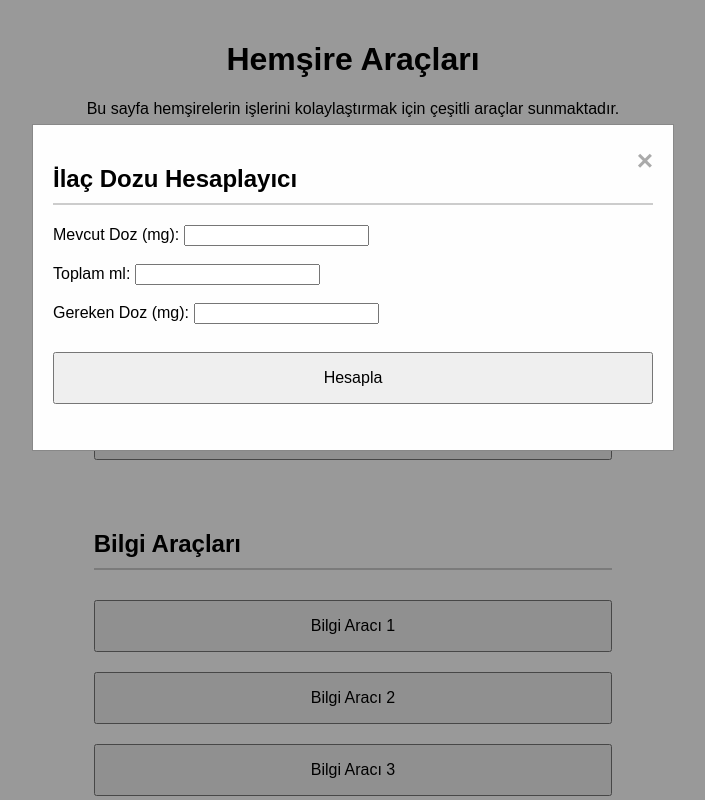
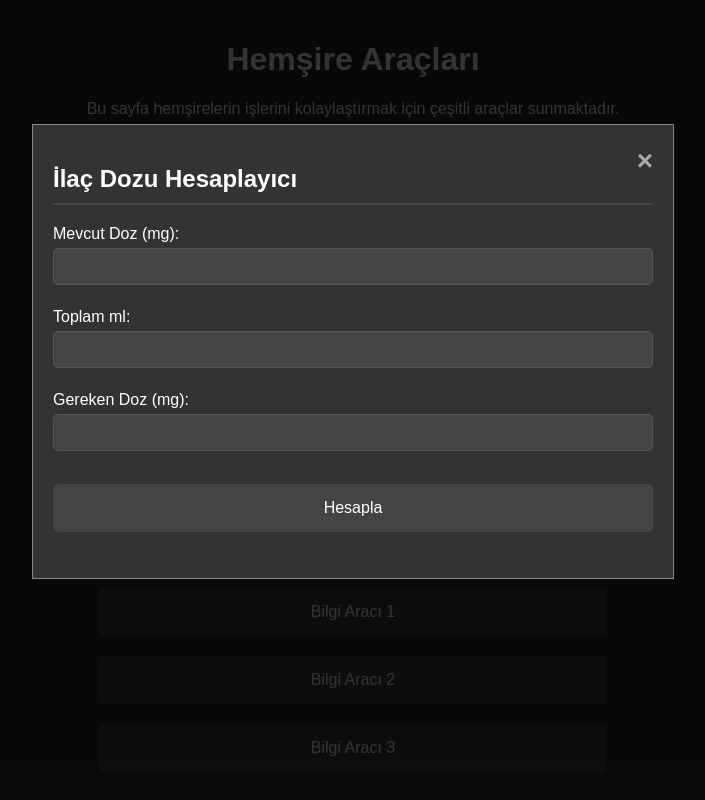
Before and after one commit to alperencanesen/hemsirearaclari, a plain HTML site: page index.html in a window 1280 px wide. Both pictures are taken after a click on the button "İlaç Dozu Hesaplayıcı". Shown: the top 800 px of the page, without its empty margins (287-992 px from the left). Drawn offline with Linux system fonts and the light colour scheme.

Commit message:
stillerde güncelme
ss

```diff
--- a/styles.css
+++ b/styles.css
@@ -6,6 +6,8 @@ body {
     flex-direction: column;
     align-items: center;
     justify-content: center;
+    background-color: #2C2C2C; /* Antrasit siyah arka plan */
+    color: #FFFFFF; /* Beyaz metin */
 }
 
 header {
@@ -26,8 +28,9 @@ section {
 }
 
 h2 {
-    border-bottom: 2px solid #ccc;
+    border-bottom: 2px solid #444444; /* Koyu gri alt çizgi */
     padding-bottom: 10px;
+    color: #FFFFFF; /* Beyaz metin */
 }
 
 button {
@@ -36,6 +39,14 @@ button {
     margin: 10px 0;
     font-size: 16px;
     cursor: pointer;
+    background-color: #444444; /* Koyu gri buton arka planı */
+    color: #FFFFFF; /* Beyaz metin */
+    border: none;
+    border-radius: 5px;
+}
+
+button:hover {
+    background-color: #555555; /* Daha koyu gri buton arka planı */
 }
 
 .modal {
@@ -47,18 +58,18 @@ button {
     width: 100%;
     height: 100%;
     overflow: auto;
-    background-color: rgb(0,0,0);
-    background-color: rgba(0,0,0,0.4);
+    background-color: rgba(0,0,0,0.8); /* Daha koyu arka plan */
     padding-top: 60px;
 }
 
 .modal-content {
-    background-color: #fefefe;
+    background-color: #333333; /* Antrasit modal arka planı */
     margin: 5% auto;
     padding: 20px;
     border: 1px solid #888;
     width: 80%;
     max-width: 600px;
+    color: #FFFFFF; /* Beyaz metin */
 }
 
 .close {
@@ -70,9 +81,20 @@ button {
 
 .close:hover,
 .close:focus {
-    color: black;
+    color: #FFFFFF; /* Beyaz metin */
     text-decoration: none;
     cursor: pointer;
+}
+
+input[type="number"] {
+    width: 100%;
+    padding: 10px;
+    margin: 5px 0;
+    box-sizing: border-box;
+    border: 1px solid #555555;
+    border-radius: 5px;
+    background-color: #444444; /* Koyu gri giriş alanı arka planı */
+    color: #FFFFFF; /* Beyaz metin */
 }
 
 @media (max-width: 768px) {
```
